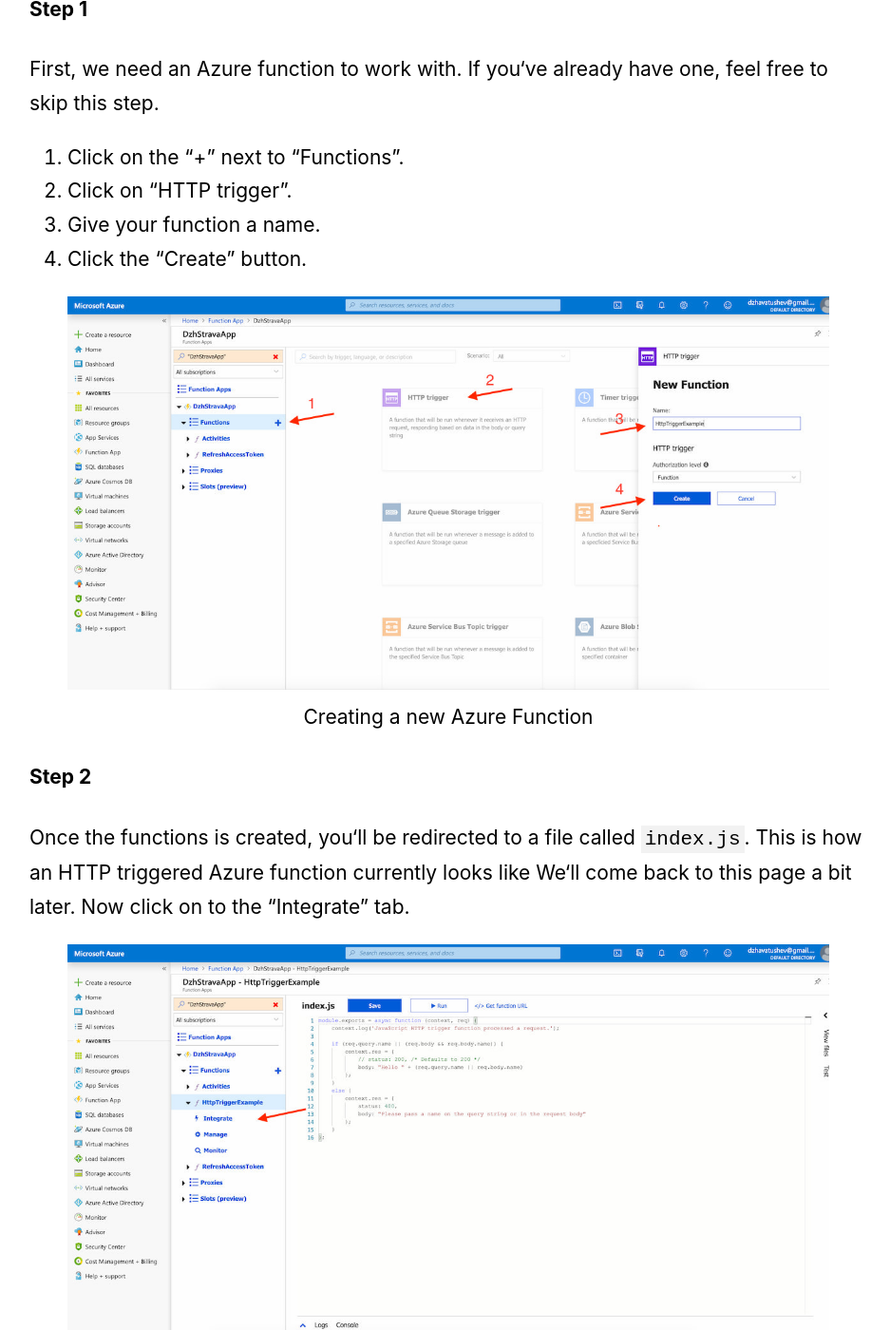
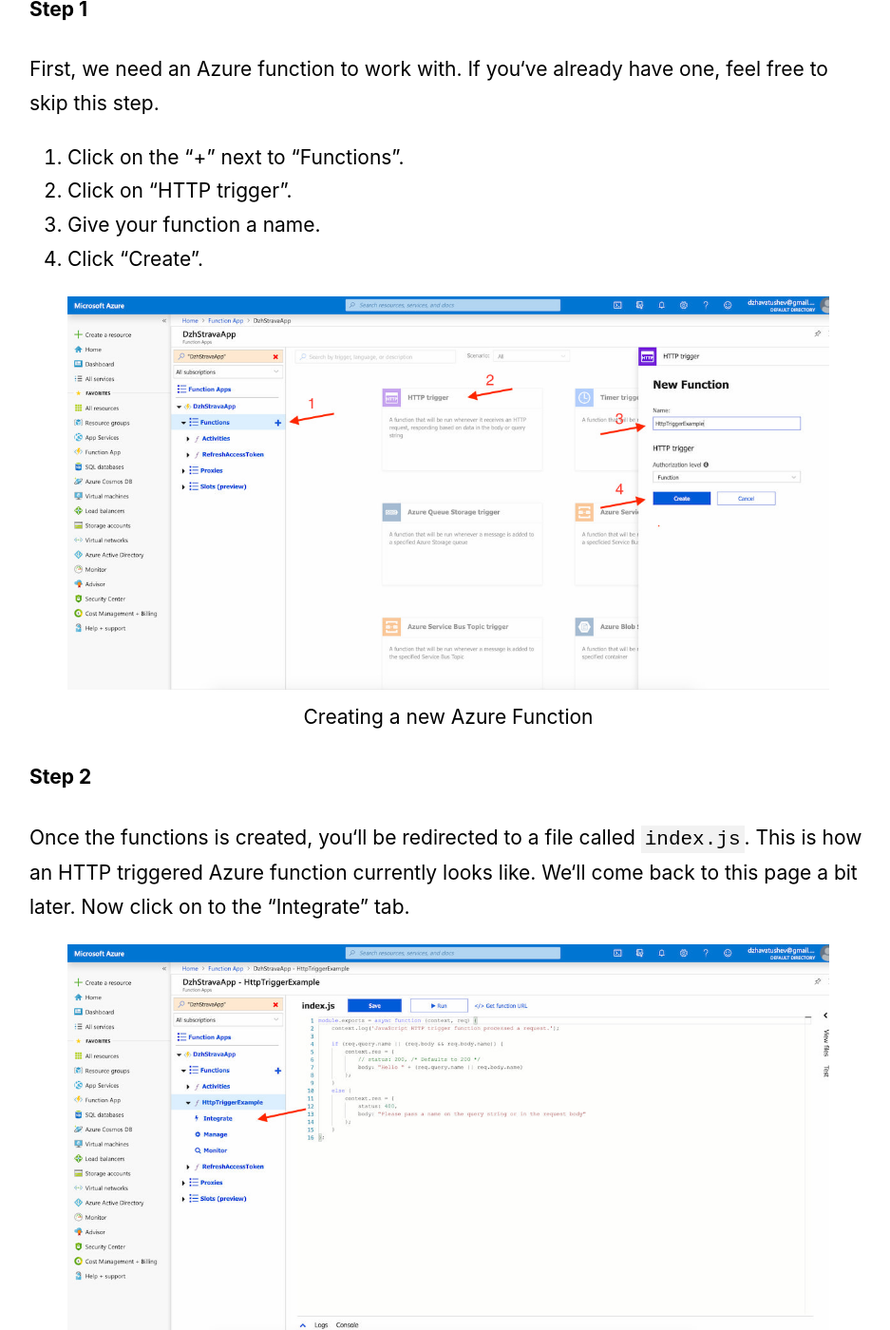
Before and after one commit to dzhavat/dzhavat.github.io, a Jekyll site: the page built from _posts/2019-07-17-reading-from-table-storage-inside-azure-functions-running-in-nodejs-part-1.md, in a window 1280 px wide and 1400 px high, scrolled down 1229 px. Shown: the whole window at 95% size, without its empty margins (168-1105 px from the left). Built offline with Jekyll 4.4.1, drawn with Linux system fonts in a browser that asks for light colours.

Commit message:
Update 2019-07-17-reading-from-table-storage-inside-azure-functions-running-in-nodejs-part-1.md

```diff
--- a/_posts/2019-07-17-reading-from-table-storage-inside-azure-functions-running-in-nodejs-part-1.md
+++ b/_posts/2019-07-17-reading-from-table-storage-inside-azure-functions-running-in-nodejs-part-1.md
@@ -23,7 +23,7 @@
 1. Click on the “+” next to “Functions”.
 2. Click on “HTTP trigger”.
 3. Give your function a name.
-4. Click the “Create” button.
+4. Click “Create”.
 
 <figure>
   <img src="/assets/img/reading-from-table-storage-inside-azure-functions-running-in-nodejs/creating-a-new-azure-function.jpg" alt="Creating a new Azure Function">
@@ -32,7 +32,7 @@
 
 #### Step 2
 
-Once the functions is created, you‘ll be redirected to a file called `index.js`. This is how an HTTP triggered Azure function currently looks like  We‘ll come back to this page a bit later. Now click on to the “Integrate” tab.
+Once the functions is created, you‘ll be redirected to a file called `index.js`. This is how an HTTP triggered Azure function currently looks like. We‘ll come back to this page a bit later. Now click on to the “Integrate” tab.
 
 <figure>
   <img src="/assets/img/reading-from-table-storage-inside-azure-functions-running-in-nodejs/default-azure-function-view.jpg" alt="Newly created Azure function">
```
